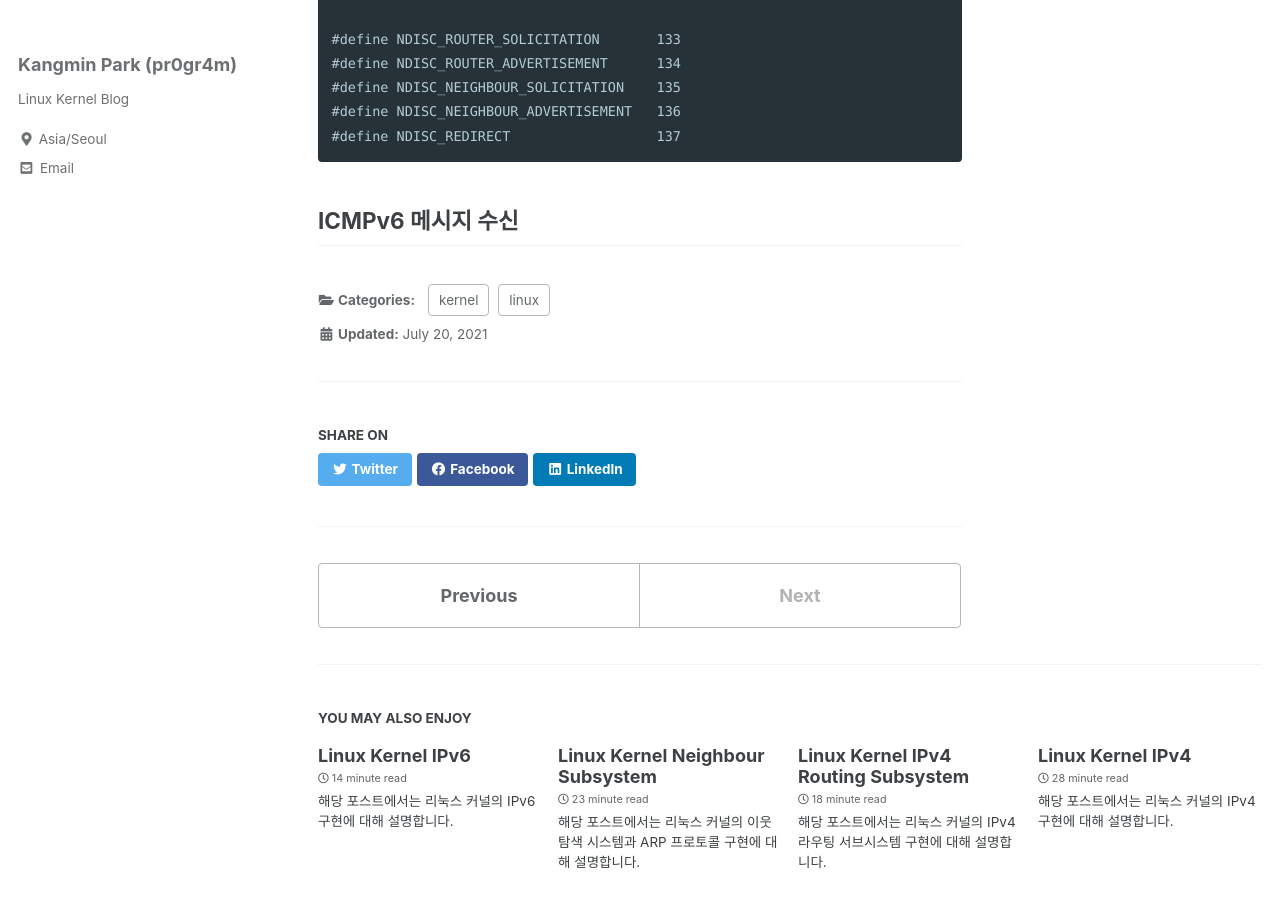
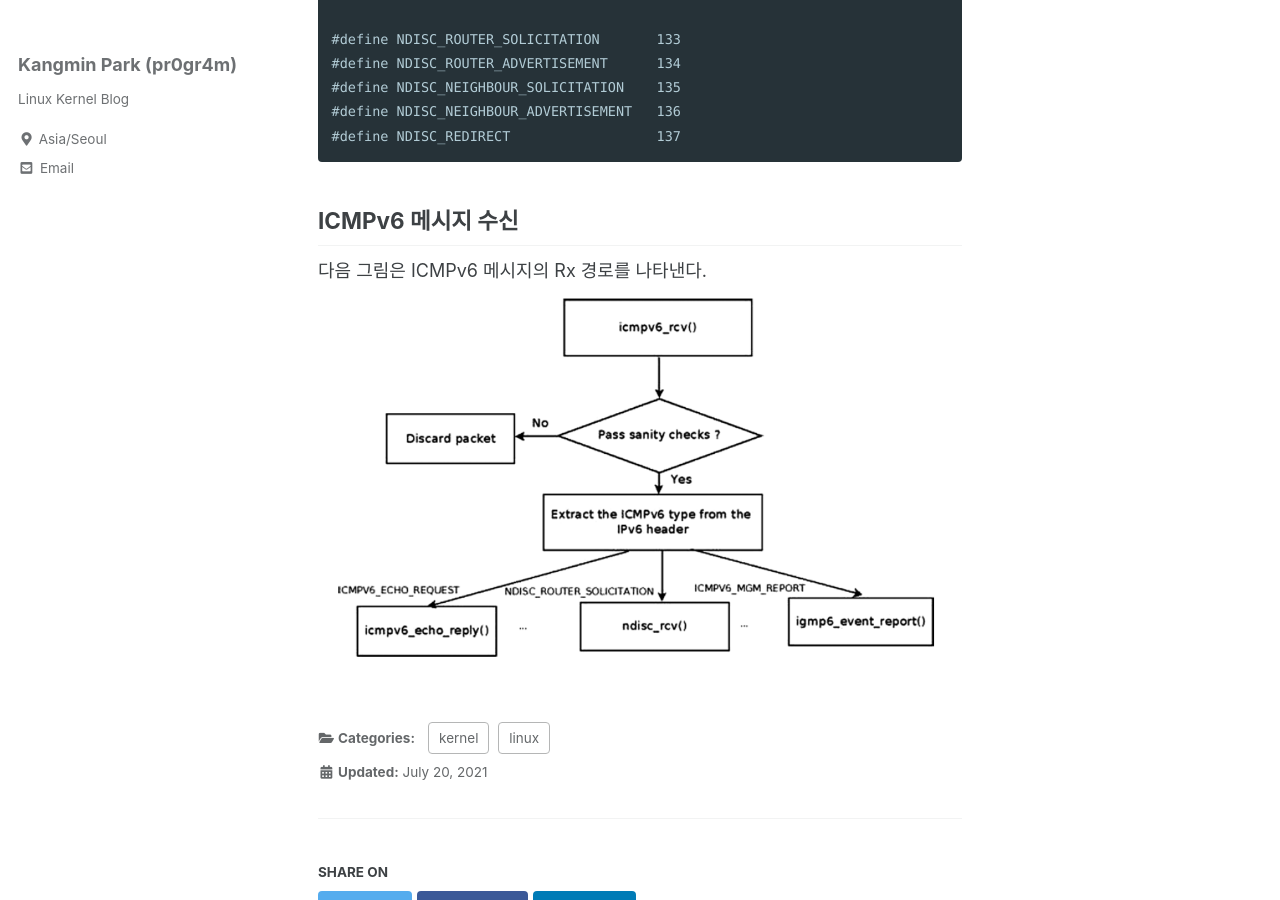
Before and after one commit to pr0gr4m/pr0gr4m.github.io, a Jekyll site: the page built from _posts/2021-07-20-icmpv6.md, in a window 1280 px wide and 900 px high, scrolled down 4286 px. Built offline with Jekyll 4.4.1, drawn with Linux system fonts in a browser that asks for light colours; cached includes are drawn as plain includes.

Commit message:
Update ICMPv6

````diff
--- a/_posts/2021-07-20-icmpv6.md
+++ b/_posts/2021-07-20-icmpv6.md
@@ -161,3 +161,6 @@ icmp6_type 필드의 상위 비트가 0이면(0 ~ 127 값) 오류 메시지를
 ```
 
 ## ICMPv6 메시지 수신
+
+다음 그림은 ICMPv6 메시지의 Rx 경로를 나타낸다.
+![icmpv6_rcv](https://github.com/pr0gr4m/pr0gr4m.github.io/blob/master/img/icmpv6_rcv.png?raw=true)
````
Also changed, not shown: img/icmpv6_rcv.png (added).
